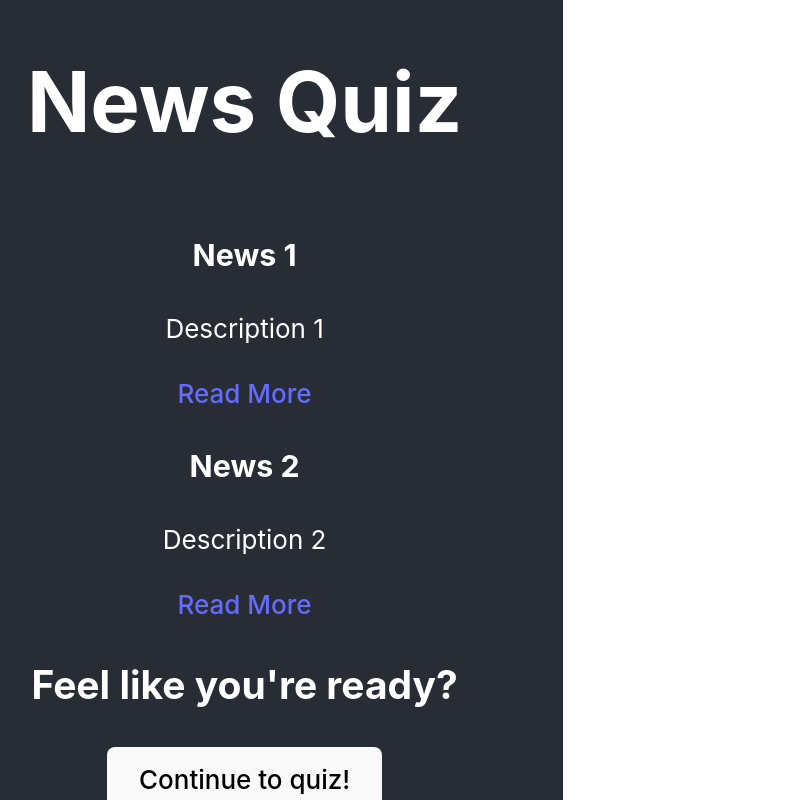
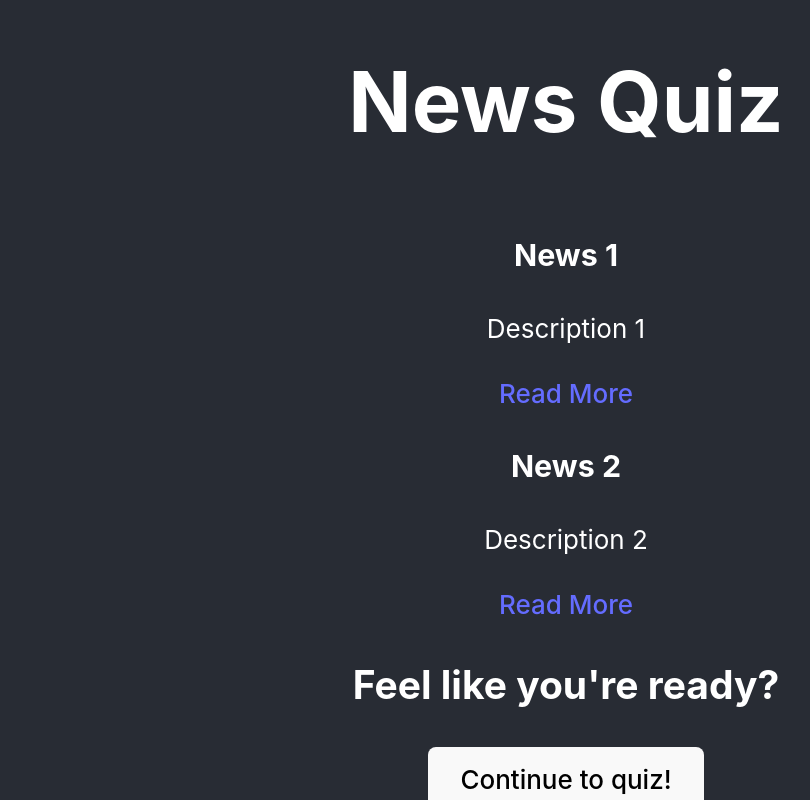
Before and after one commit to bigboisw/lahacks2025, a React (Vite) app in the folder frontend/: page / in a window 1280 px wide. Shown: the top 800 px of the page, without its empty margins (74-884 px from the left). Built offline with nearby package versions, Linux system fonts and the light colour scheme; the HTML template or start-up script is replaced by a standard one.

Commit message:
fixed thirds issue

```diff
--- a/frontend/src/App.css
+++ b/frontend/src/App.css
@@ -36,3 +36,24 @@
     transform: rotate(360deg);
   }
 }
+
+/* Reset default margins and padding */
+html, body, #root {
+  margin: 0;
+  padding: 0;
+  width: 100%;
+  min-height: 100vh;
+}
+
+.app-container {
+  width: 100%;
+  min-height: 100vh;
+  display: flex;
+  flex-direction: column;
+}
+
+/* If NewsPage has its own container, ensure it expands fully */
+.news-page-container {
+  flex: 1;
+  width: 100%;
+}
```
Also changed, not shown: frontend/src/reportWebVitals.jsx (deleted, +0 -13 lines).
